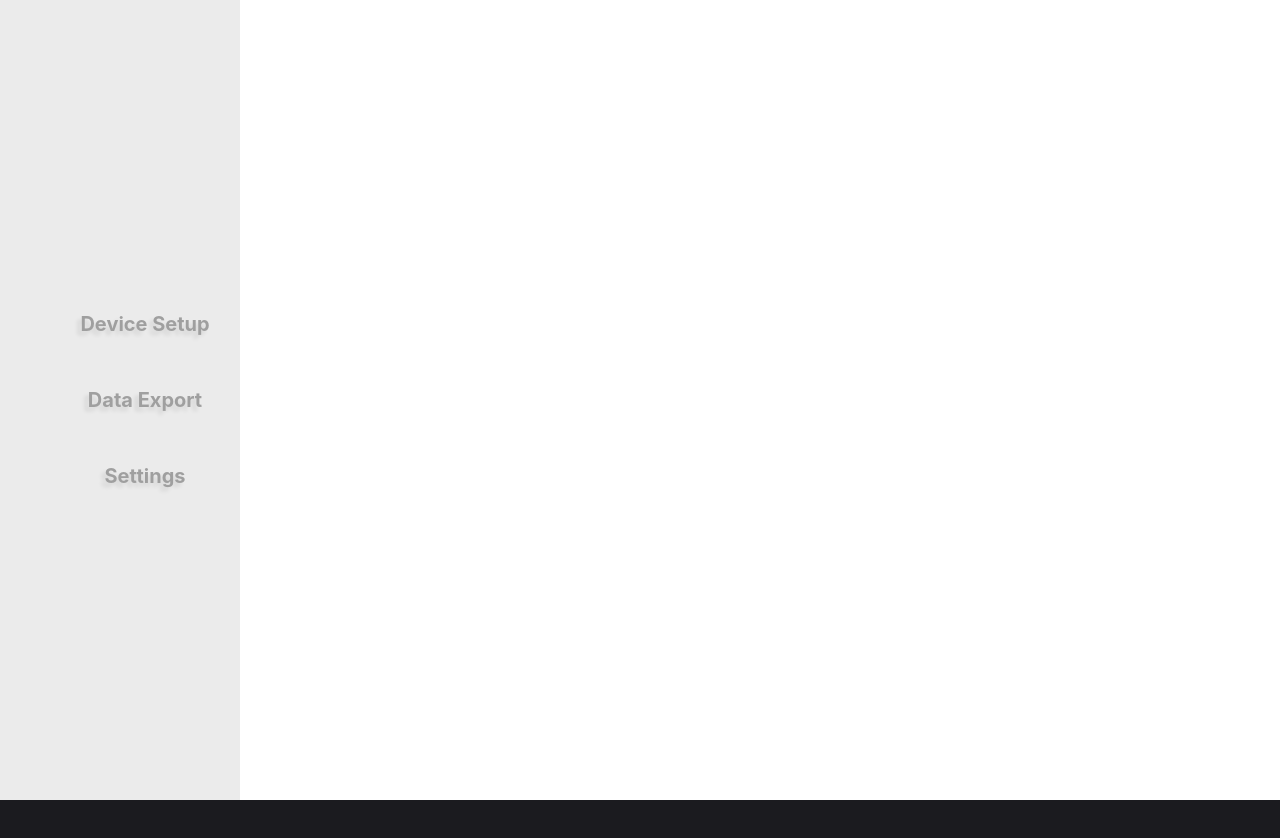
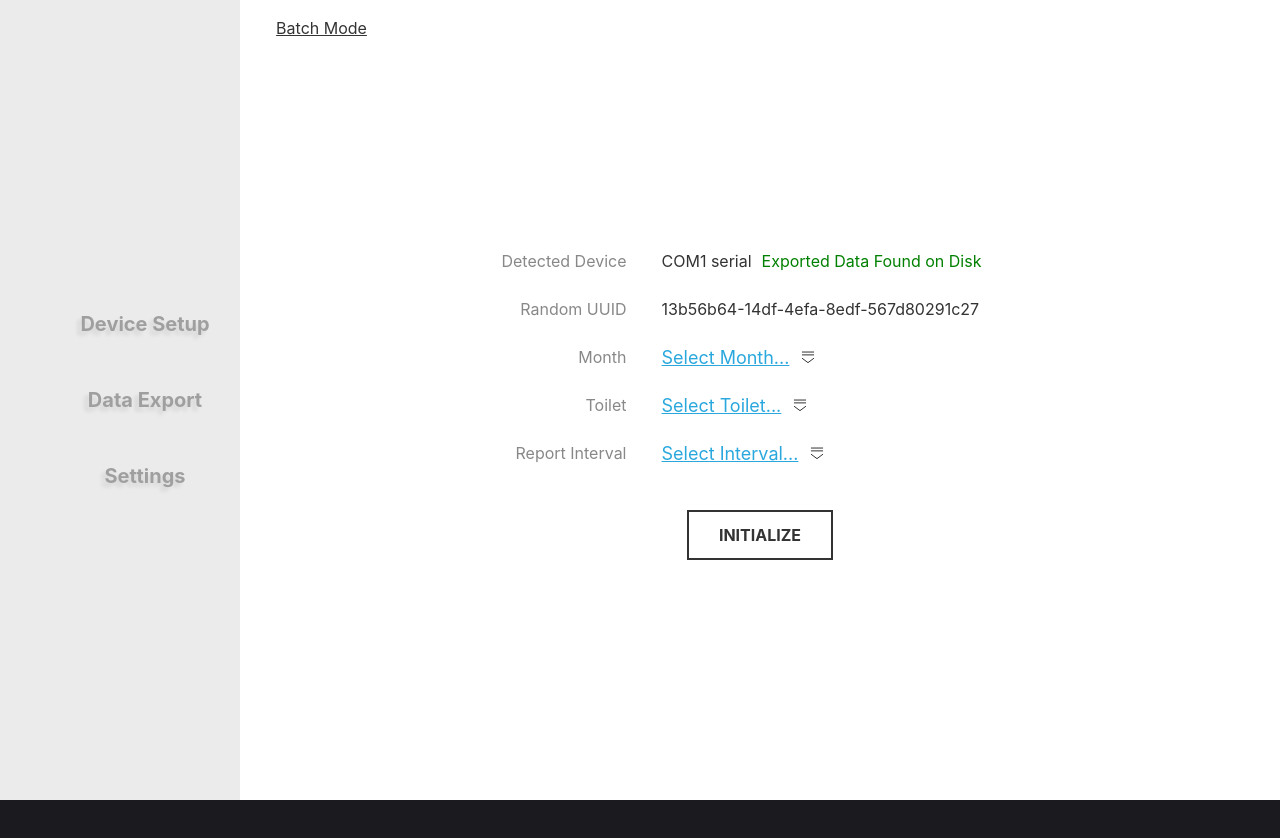
Before and after one commit to The-Healthist/head_counter_export_software, a Vue app: page /deviceSetup in a window 1280 px wide. Shown: the top 838 px of the page. Built offline with nearby package versions, Linux system fonts and the light colour scheme.

Commit message:
style: form大体样式模板

```diff
--- a/package.json
+++ b/package.json
@@ -25,6 +25,7 @@
     "@electron-toolkit/utils": "^3.0.0",
     "electron-updater": "^6.1.7",
     "pinia": "^2.2.4",
+    "uuid": "^10.0.0",
     "vue-router": "^4.4.5"
   },
   "devDependencies": {
--- /dev/null
+++ b/src/renderer/src/components/Button/FormSelectButton.vue
@@ -0,0 +1,17 @@
+<template>
+  <div class="form-select-button">
+    <slot name="form-select-button-label"></slot>
+  </div>
+</template>
+
+<style scoped>
+  .form-select-button {
+    color: #2aa8de;
+    font-family: Inter;
+    font-size: 18px;
+    font-style: normal;
+    font-weight: 400;
+    line-height: normal;
+    text-decoration-line: underline;
+  }
+</style>
--- /dev/null
+++ b/src/renderer/src/components/Button/InitButton.vue
@@ -0,0 +1,25 @@
+<template>
+  <div class="init-button">
+    <slot name="label"></slot>
+  </div>
+</template>
+
+<style scoped>
+  .init-button {
+    display: flex;
+    width: 184px;
+    height: 40px;
+    padding: 23px 30px;
+    justify-content: center;
+    align-items: center;
+    gap: 10px;
+    border: 2px solid #333;
+
+    color: #333;
+    font-family: Inter;
+    font-size: 16px;
+    font-style: normal;
+    font-weight: 700;
+    line-height: normal;
+  }
+</style>
--- /dev/null
+++ b/src/renderer/src/components/Button/ModeSwitchButton.vue
@@ -0,0 +1,34 @@
+<template>
+  <div class="batch-mode">
+    <slot name="batch-mode-text"></slot>
+  </div>
+</template>
+
+<script setup lang="ts"></script>
+
+<style scoped lang="scss">
+  .batch-mode {
+    position: absolute;
+    left: 25px;
+    top: 5px;
+
+    display: flex;
+    width: 113px;
+    height: 27px;
+    padding: 23px 30px;
+    justify-content: center;
+    align-items: center;
+    gap: 10px;
+    white-space: nowrap;
+
+    color: #333;
+    font-family: Inter;
+    font-size: 16px;
+    font-style: normal;
+    font-weight: 400;
+    line-height: normal;
+    text-decoration-line: underline;
+
+    /* 添加更多样式 */
+  }
+</style>
--- a/src/renderer/src/views/deviceSetup/deviceSetupPage.vue
+++ b/src/renderer/src/views/deviceSetup/deviceSetupPage.vue
@@ -1,14 +1,114 @@
 <template>
-  <div class="device-setup-page">
-    <div class="device-setup-page-content">
-      <div class="device-setup-page-batch-mode"></div>
-      <div class="device-setup-page-batch-main"></div>
+  <div class="setup-page">
+    <ModeSwitchButton>
+      <template #batch-mode-text>Batch Mode</template>
+    </ModeSwitchButton>
+    <div class="batch-main">
+      <div class="batch-main-form">
+        <div class="batch-main-item">
+          <div class="batch-main-item-right">
+            <div class="form-normal-text">
+              {{ detectedDevice }}
+            </div>
+            <div :class="statusClass">
+              {{ detectedDeviceStatus }}
+            </div>
+          </div>
+          <div class="batch-main-item-label">Detected Device</div>
+        </div>
+        <div class="batch-main-item">
+          <div class="batch-main-item-right">
+            <div class="form-normal-text">
+              {{ uuid }}
+            </div>
+          </div>
+          <div class="batch-main-item-label">Random UUID</div>
+        </div>
+        <div class="batch-main-item">
+          <div class="batch-main-item-right">
+            <FormSelectButton>
+              <template #form-select-button-label>Select Month...</template>
+            </FormSelectButton>
+            <img src="@renderer/assets/form/select.svg" alt="" />
+          </div>
+          <div class="batch-main-item-label">Month</div>
+        </div>
+
+        <div class="batch-main-item">
+          <div class="batch-main-item-right">
+            <FormSelectButton>
+              <template #form-select-button-label>Select Toilet...</template>
+            </FormSelectButton>
+            <img src="@renderer/assets/form/select.svg" alt="" />
+          </div>
+          <div class="batch-main-item-label">Toilet</div>
+        </div>
+
+        <div class="batch-main-item">
+          <div class="batch-main-item-right">
+            <FormSelectButton>
+              <template #form-select-button-label>Select Interval...</template>
+            </FormSelectButton>
+            <img src="@renderer/assets/form/select.svg" alt="" />
+          </div>
+          <div class="batch-main-item-label">Report Interval</div>
+        </div>
+      </div>
+      <div class="batch-main-button">
+        <InitButton>
+          <template #label>INITIALIZE</template>
+        </InitButton>
+      </div>
     </div>
   </div>
 </template>
-<script setup lang="ts"></script>
+
+<script setup lang="ts">
+  import { ref, computed } from 'vue'
+  import { v4 as uuidv4 } from 'uuid'
+  import ModeSwitchButton from '@renderer/components/Button/ModeSwitchButton.vue'
+  import FormSelectButton from '@renderer/components/Button/FormSelectButton.vue'
+  import InitButton from '@renderer/components/Button/InitButton.vue'
+
+  // Generate UUID
+  const uuid = ref(uuidv4())
+
+  // Detected Device Status Logic
+  const detectedDeviceStatus = ref('New device')
+  const detectedDevice = ref('COM1 serial')
+
+  // Calculate current status CSS class
+  const statusClass = computed(() => {
+    switch (detectedDeviceStatus.value) {
+      case 'New device':
+        return 'status-new'
+      case 'Exported Data Found on Disk':
+        return 'status-exported'
+      case 'No Exported Data Found':
+        return 'status-no-exported'
+      default:
+        return ''
+    }
+  })
+
+  // 更新设备状态
+  function updateStatus(newStatus: string) {
+    const validStatuses = ['New device', 'Exported Data Found on Disk', 'No Exported Data Found']
+    if (validStatuses.includes(newStatus)) {
+      detectedDeviceStatus.value = newStatus
+    } else {
+      console.warn('Invalid status:', newStatus)
+    }
+  }
+
+  // Example usage (You can replace this with actual logic)
+  setTimeout(() => {
+    updateStatus('Exported Data Found on Disk')
+  }, 3000)
+</script>
+
 <style scoped lang="scss">
-  .device-setup-page {
+  .setup-page {
     width: 100%;
     height: 100%;
     display: flex;
@@ -17,18 +117,97 @@
     align-items: center;
     gap: 123px;
     flex: 1 0 0;
-    align-self: stretch;
+    align-self: stretch; // Extend to parent width
     background-color: #fff;
     position: relative;
     z-index: 3;
-    .device-setup-page-batch-mode {
-      position: absolute;
-      left: 25px;
-      top: 20px;
 
+    .batch-main {
+      width: 517px;
+      height: auto;
       display: flex;
-      width: 113px;
-      height: 27px;
+      flex-direction: column;
+      align-items: center;
+      gap: 40px;
+    }
+
+    .batch-main-form {
+      display: flex;
+      flex-direction: column;
+      justify-content: center;
+      gap: 10px;
+      align-self: stretch;
+
+      .batch-main-item {
+        display: flex;
+        align-items: center;
+        flex-direction: row-reverse;
+        gap: 20px;
+
+        &-label {
+          color: #888;
+          display: flex;
+          font-family: Inter;
+          font-size: 16px;
+          font-style: normal;
+          font-weight: 400;
+          line-height: normal;
+          white-space: nowrap;
+        }
+
+        &-right {
+          display: flex;
+          width: 372px;
+          height: 38px;
+          padding: 10px 20px 10px 15px;
+          align-items: center;
+          gap: 10px;
+          flex-shrink: 0;
+          border-radius: 3px;
+        }
+      }
+    }
+    .form-normal-text {
+      color: #333;
+      font-family: Inter;
+      font-size: 16px;
+      font-style: normal;
+      font-weight: 400;
+      line-height: normal;
+    }
+
+    /* 根据状态应用不同的样式 */
+    .status-new {
+      color: #ccc;
+      font-family: Inter;
+      font-size: 16px;
+      font-style: normal;
+      font-weight: 400;
+      line-height: normal;
+    }
+
+    .status-exported {
+      color: #008000;
+      font-family: Inter;
+      font-size: 16px;
+      font-style: normal;
+      font-weight: 400;
+      line-height: normal;
+    }
+
+    .status-no-exported {
+      color: #f00;
+      font-family: Inter;
+      font-size: 16px;
+      font-style: normal;
+      font-weight: 400;
+      line-height: normal;
+    }
+
+    .batch-main-button {
+      display: flex;
+      width: 184px;
+      height: 40px;
       padding: 23px 30px;
       justify-content: center;
       align-items: center;
```
Also changed, not shown: src/renderer/src/assets/form/select.svg (added), 1 other file (tests, documents, lock files or other folders).
